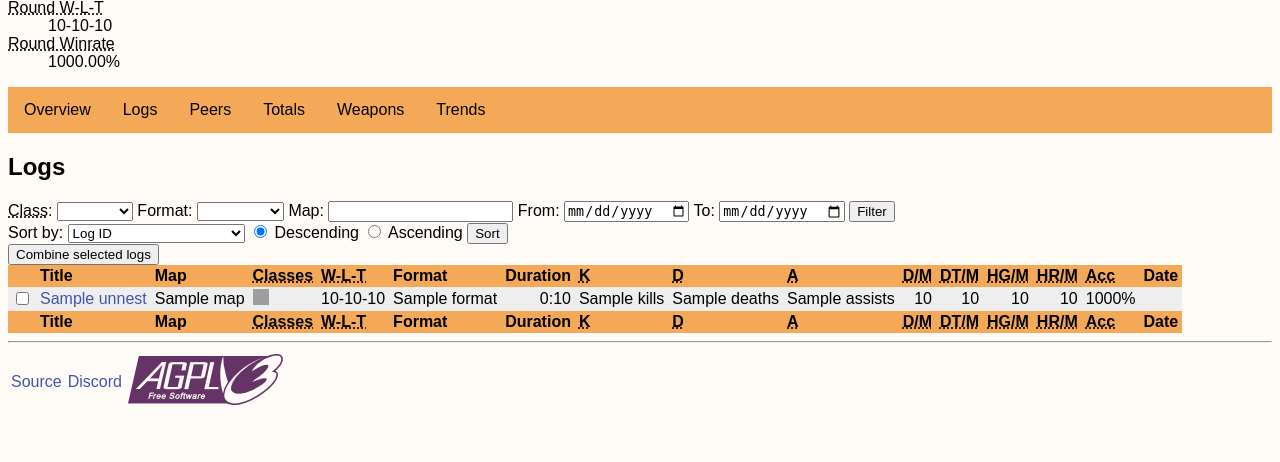
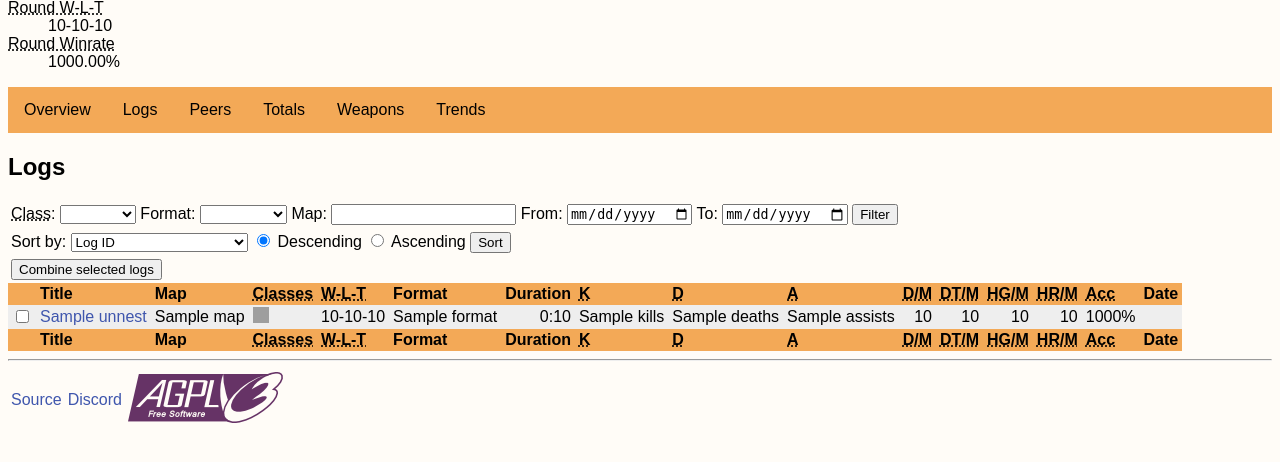
Before and after one commit to Forty-Bot/trends.tf, a Flask app: page /player/1/logs in a window 1280 px wide. Shown: the part 273-735 px from the top of the page. Run offline with Flask 2, Linux system fonts and the light colour scheme; a database or web service that is not in the repository returns one stand-in record (values such as "Sample title"); some libraries are stand-ins or nearby versions; grey boxes are pictures that could not be loaded.

Commit message:
Add some padding to forms
This prevents them from bunching up so much.

Signed-off-by: Sean Anderson <seanga2@gmail.com>

```diff
--- a/static/css/style.css
+++ b/static/css/style.css
@@ -172,3 +172,7 @@ a.sort {
 input:disabled {
 	filter: invert(25%);
 }
+
+form {
+	padding: 3px;
+}
```
